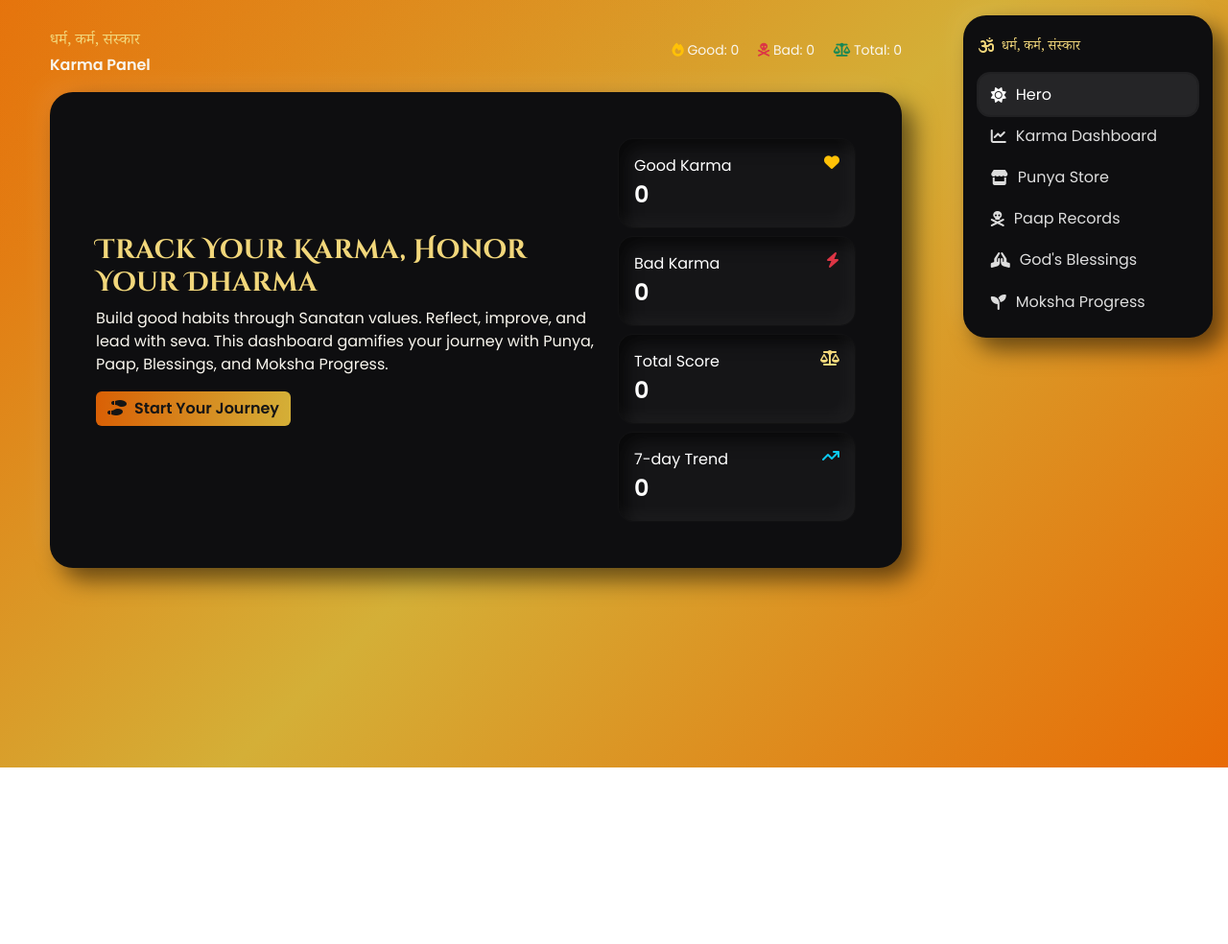
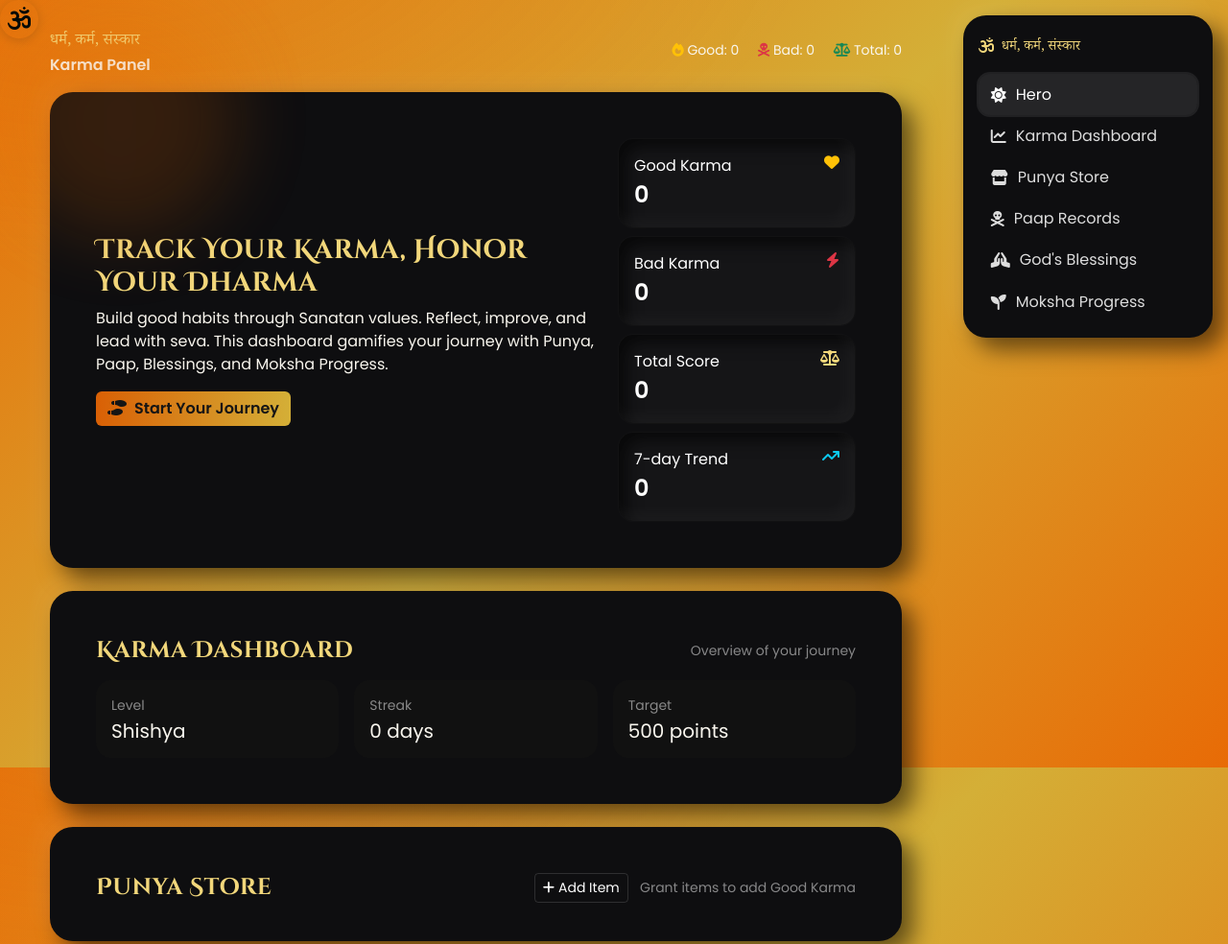
Before and after one commit to Ved-Neha-Parekh/jQ_Responsive_Admin_Panel, a plain HTML site: page index.html in a window 1280 px wide. Shown: the top 984 px of the page at 96% size. Before the commit the page ends 800 px from the top, so only its background shows below. Drawn offline with nearby package versions, Linux system fonts and the light colour scheme.

Commit message:
custom cursor done

```diff
--- a/css/styles.css
+++ b/css/styles.css
@@ -17,8 +17,8 @@
              var(--saffron-600),
              var(--gold-500),
              var(--saffron-600));
-             background-attachment: fixed;
-background-size: cover;
+     background-attachment: fixed;
+     background-size: cover;
  }
 
  .text-gold {
@@ -59,6 +59,7 @@ background-size: cover;
  .btn-gold:hover {
      filter: brightness(1.06);
      color: #111;
+     -webkit-filter: brightness(1.06);
  }
 
  .btn-ghost {
@@ -149,14 +150,15 @@ background-size: cover;
      padding-right: 300px;
  }
 
- main section {
+
+ /* main section {
      display: none;
      position: relative;
  }
 
  main section.active {
      display: block;
- }
+ } */
 
  /* leave space for right nav */
  @media (max-width: 1200px) {
@@ -170,3 +172,37 @@ background-size: cover;
          margin: 16px;
      }
  }
+
+ #customCursor,
+ #cursorBlur {
+     position: fixed;
+     pointer-events: none;
+     transition: opacity 0.2s;
+ }
+
+ #customCursor {
+     width: 40px;
+     height: 40px;
+     border-radius: 50%;
+     display: flex;
+     align-items: center;
+     justify-content: center;
+     font-size: 1.5rem;
+     color: var(--saffron-600);
+     box-shadow: 0 2px 12px 0 rgba(232, 107, 6, 0.15);
+     opacity: 1;
+     z-index: 999;
+     mix-blend-mode: difference;
+ }
+
+ #cursorBlur {
+     width: 250px;
+     height: 250px;
+     border-radius: 50%;
+     background: radial-gradient(rgba(232, 107, 6, 0.45) 65%, rgba(232, 107, 6, 0.10) 90%, transparent 100%);
+     filter: blur(40px);
+     opacity: 0.4;
+     transition: opacity 0.2s;
+     z-index: 9;
+     -webkit-filter: blur(40px);
+ }
--- a/index.html
+++ b/index.html
@@ -17,6 +17,13 @@
 </head>
 
 <body>
+  <!-- Custom cursors -->
+  <div id="customCursor">
+    <span id="cursorIcon">
+      <i class="fa-solid fa-om"></i>
+    </span>
+  </div>
+  <div id="cursorBlur"></div>
   <!-- Side nav -->
   <aside class="side-nav neo-dark">
     <div class="d-flex align-items-center gap-2 mb-3">
@@ -49,7 +56,7 @@
       </div>
     </header>
     <!-- HERO -->
-    <section id="hero" class="neo-dark p-4 p-md-5 mb-4 active">
+    <section id="hero" class="neo-dark p-4 p-md-5 mb-4">
       <div class="row g-4 align-items-center">
         <div class="col-lg-8">
           <h1 class="section-title h3 text-gold">
@@ -321,7 +328,22 @@
   </div>
   <script src="./js/bootstrap.bundle.min.js"></script>
   <script src="./js/jquery.min.js"></script>
+  <script src="https://cdnjs.cloudflare.com/ajax/libs/gsap/3.13.0/gsap.min.js"></script>
   <script>
+    $(document).on("mousemove", function (dets) {
+      gsap.to("#customCursor", {
+        x: dets.clientX - 20,
+        y: dets.clientY - 20,
+        duration: 0.50,
+      });
+      gsap.to("#cursorBlur", {
+        x: dets.clientX - 125,
+        y: dets.clientY - 125,
+        duration: 1,
+      })
+    })
+  </script>
+  <!-- <script>
     $(document).ready(function () {
       $("main section").removeClass("active").hide();
       $("#hero").addClass("active").show();
@@ -333,7 +355,7 @@
         }
       })
     })
-  </script>
+  </script> -->
 </body>
 
 </html>
```
